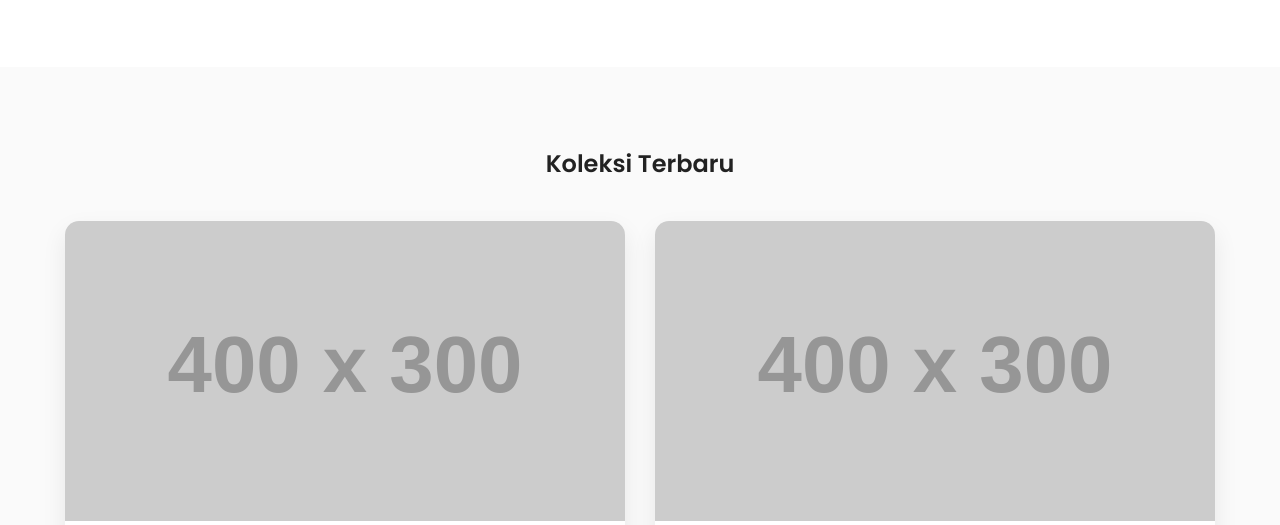
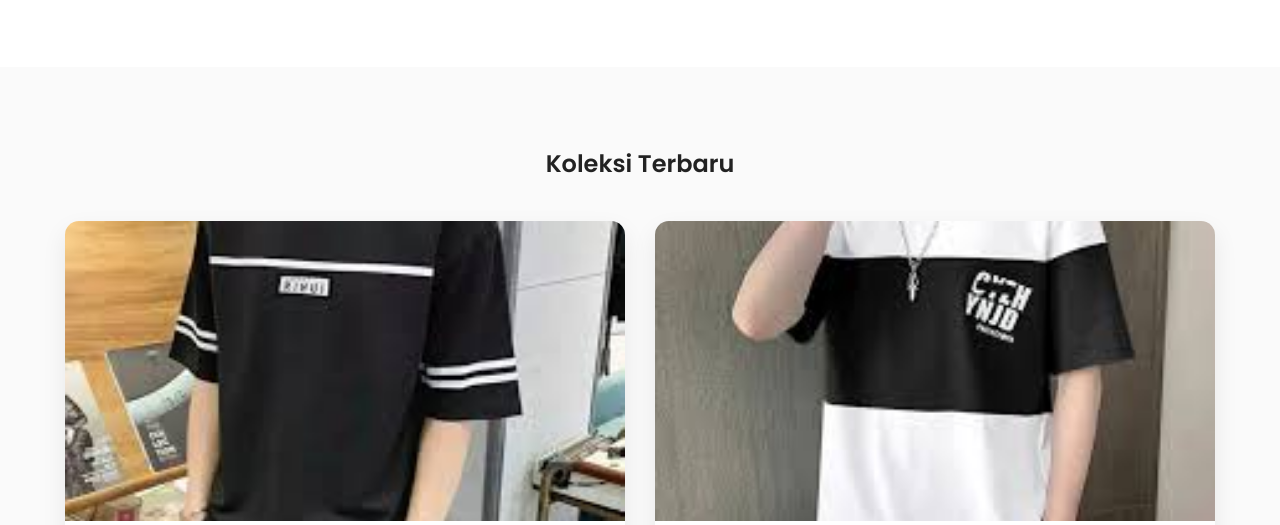
Before and after one commit to dhymen/alrnazkeyretstore, a plain HTML site: page index.html in a window 1280 px wide. Shown: the part 425-950 px from the top of the page. Drawn offline with Linux system fonts and the light colour scheme; placeholder pictures from the web are drawn by us.

Commit message:
add product images

```diff
--- a/index.html
+++ b/index.html
@@ -178,7 +178,7 @@
 
   <div class="products">
     <div class="card">
-      <img src="https://via.placeholder.com/400x300" alt="Kaos Basic Hitam">
+      <img src="images/produk1.jpg" alt="Kaos Basic Hitam">
       <div class="card-content">
         <span class="badge">Kaos</span>
         <h3>Kaos Basic Hitam</h3>
@@ -190,7 +190,7 @@
     </div>
 
     <div class="card">
-      <img src="https://via.placeholder.com/400x300" alt="Hoodie Abu Premium">
+      <img src="images/produk2.jpg" alt="Hoodie Abu Premium">
       <div class="card-content">
         <span class="badge">Hoodie</span>
         <h3>Hoodie Abu Premium</h3>
```
Also changed, not shown: images/produk1.jpg (added), images/produk2.jpg (added).
